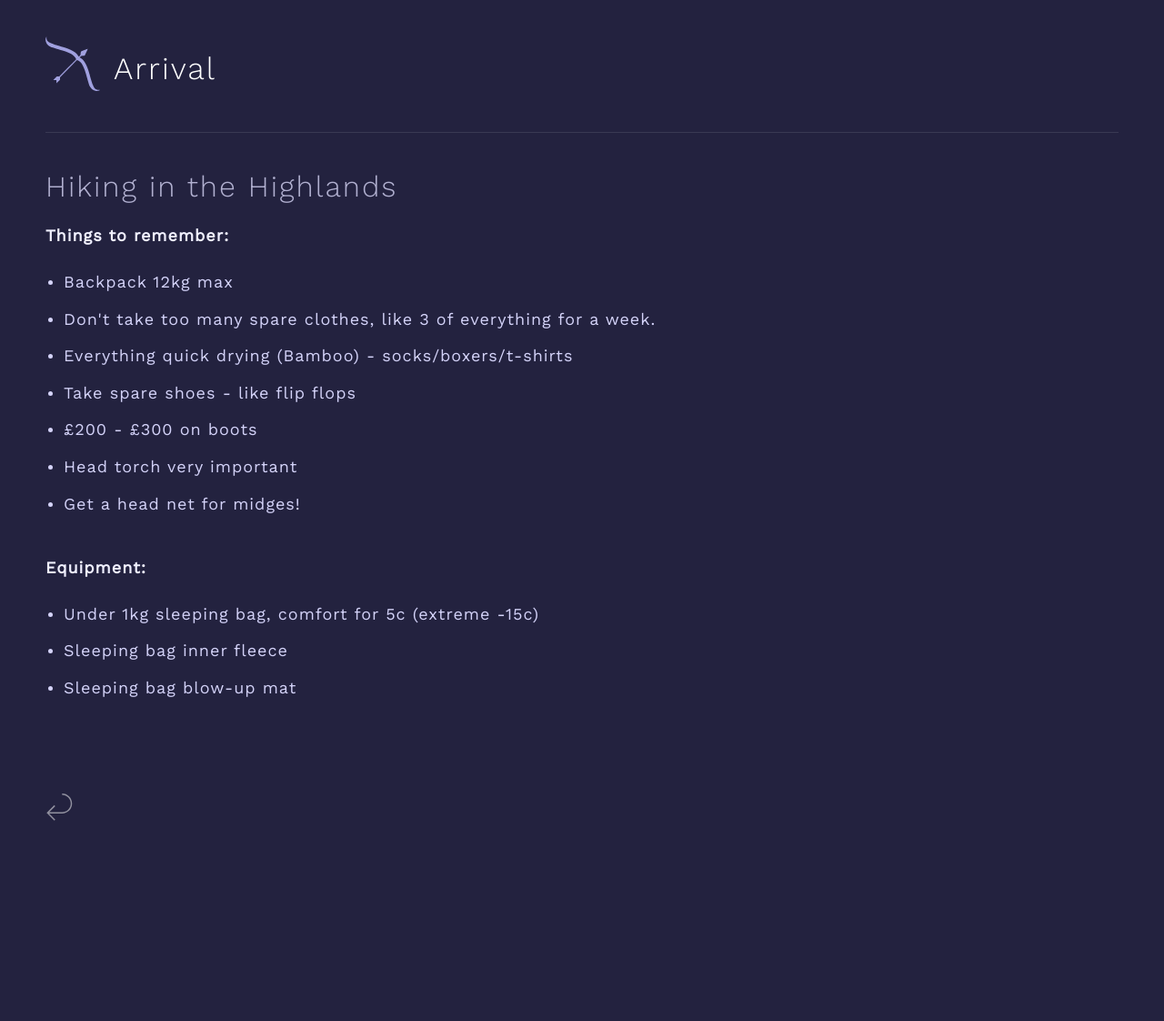
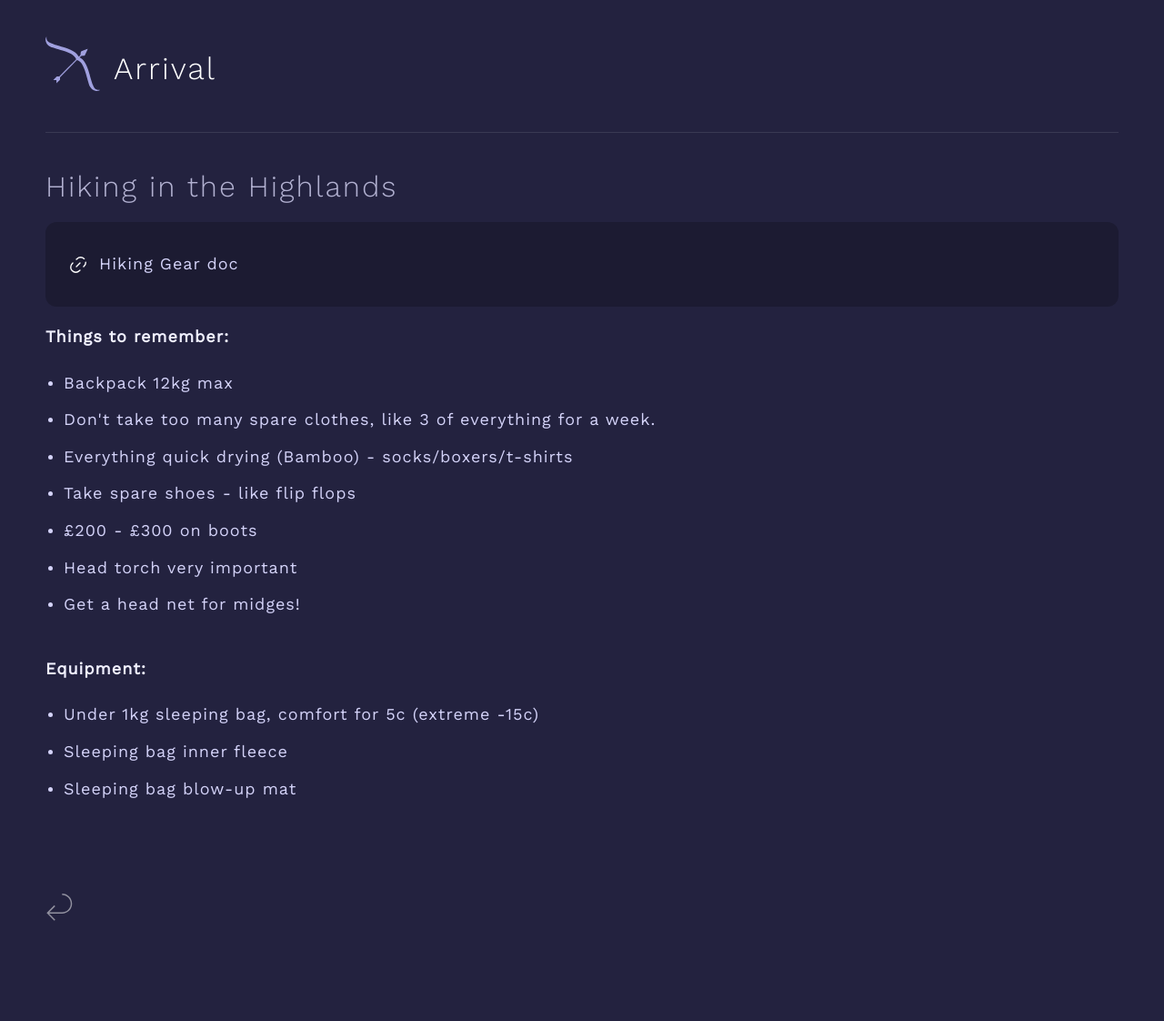
Before and after one commit to khxnter/arrival, a Jekyll site: the page built from hiking.html, in a window 1280 px wide. Shown: the whole page at 91% size. Built offline with Jekyll 4.4.1, drawn with Linux system fonts in a browser that asks for light colours; before the commit the page ends 1012 px from its top, so only the background shows below that.

Commit message:
added doc to hiking page

```diff
--- a/hiking.html
+++ b/hiking.html
@@ -5,6 +5,12 @@ title: ARRIVAL | Hiking
 
 <div class="container">
     <h3>Hiking in the Highlands</h3>
+
+    <div class="links">
+        <ul>
+        <li><a target="_blank" href="https://docs.google.com/spreadsheets/d/1dTP9z9Y4la0puPGBvjyYEa0eQoZxo-8ZIyc7NjdWJcQ/edit?gid=0#gid=0">Hiking Gear doc</a></li>
+        </ul>
+    </div>
 
     <p><strong>Things to remember:</strong></p>
     <ul>
```
